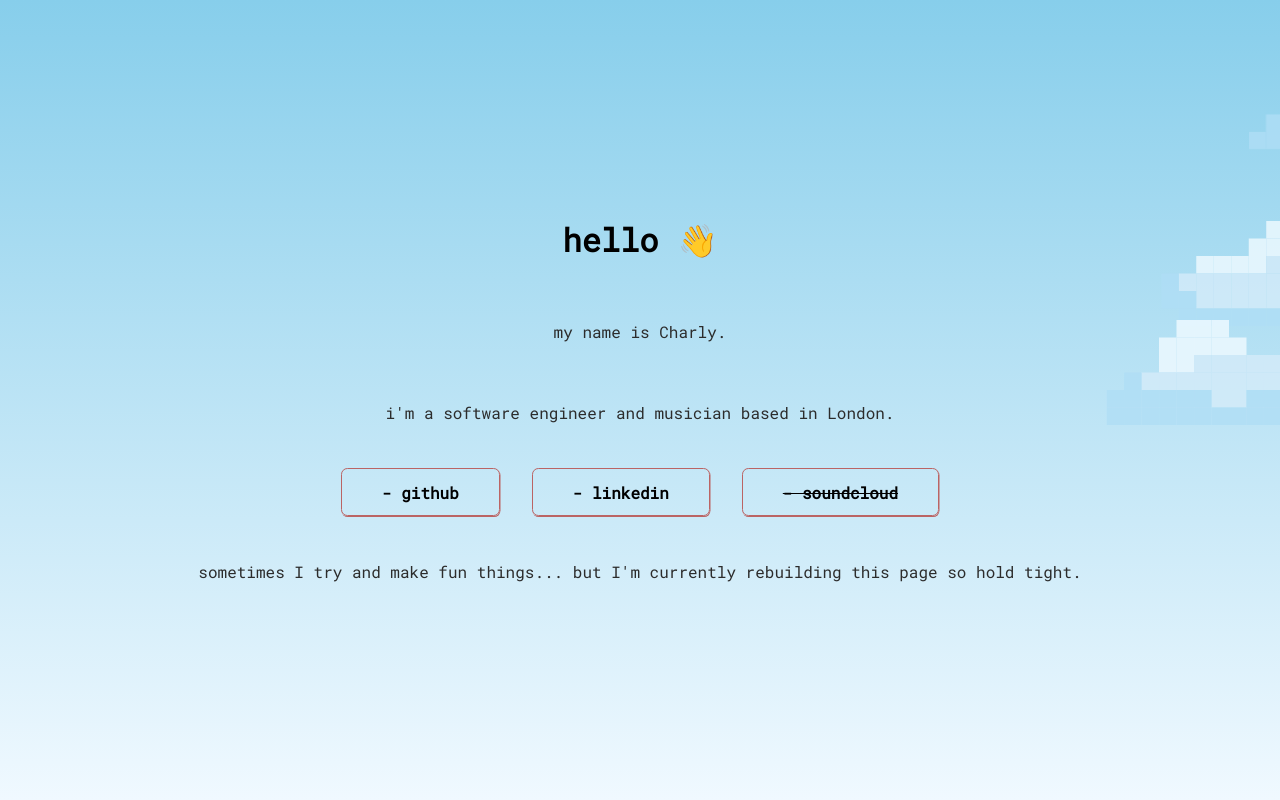
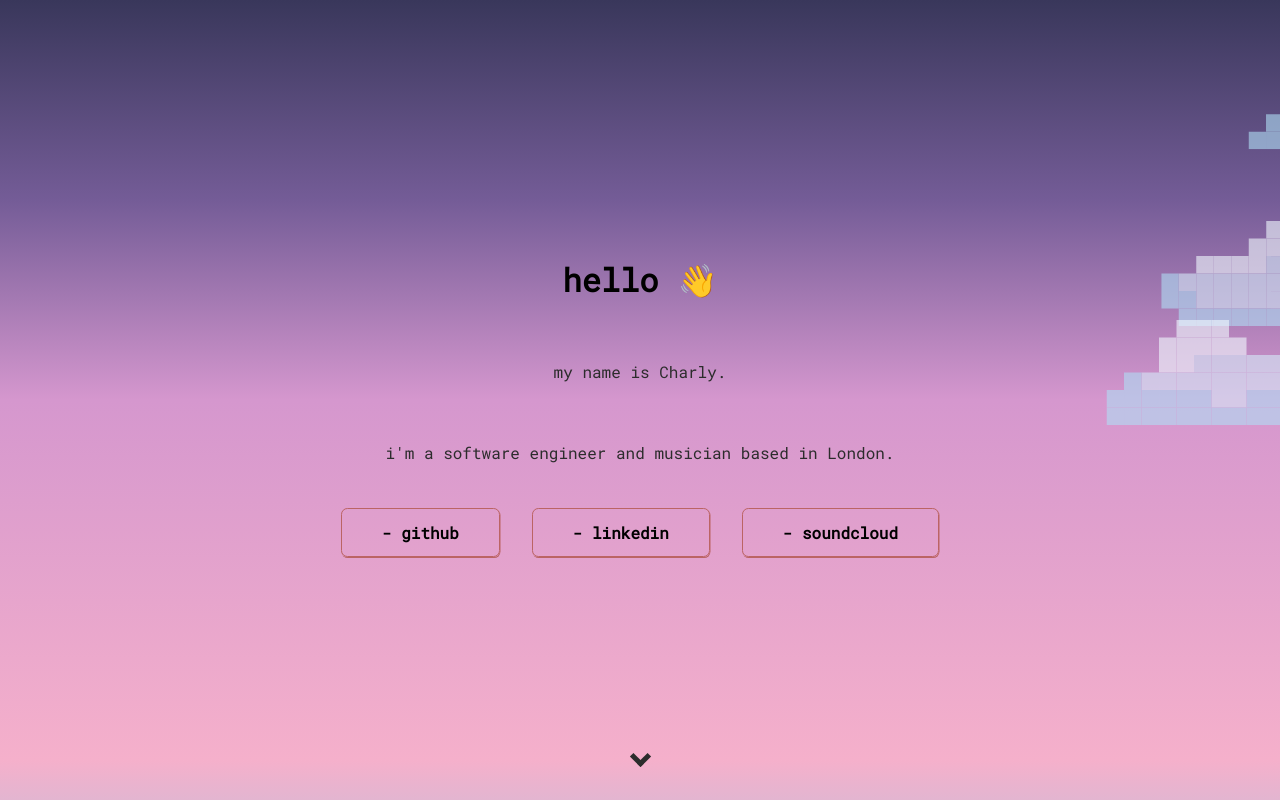
Before and after one commit to charlyflynn/charlyflynn.github.io, a SvelteKit app: page / in a window 1280 px wide. Shown: the top 800 px of the page. Built offline with nearby package versions, Linux system fonts and the light colour scheme.

Commit message:
create multi page scrolling layout

```diff
--- /dev/null
+++ b/src/routes/+layout.svelte
@@ -0,0 +1,28 @@
+<svelte:head>
+	<link href="https://fonts.googleapis.com/css?family=Roboto+Mono" rel="stylesheet" />
+</svelte:head>
+
+<slot />
+
+<style>
+	:root {
+		font-family: 'Roboto Mono', monospace;
+		--main-bg-color: #f0f9ff;
+		--accent-color: #bb6464;
+		--highlight-color: #cdb699;
+		--text-color: #2c2c2c;
+
+		overflow-y: overlay;
+		scroll-snap-type: y proximity;
+		scroll-behavior: smooth;
+
+		background: linear-gradient(
+			#39375b 0vh,
+			#745c97 25vh,
+			#d597ce 50vh,
+			#f5b0cb 95vh,
+			skyblue 125vh,
+			var(--main-bg-color) 200vh
+		);
+	}
+</style>
--- a/src/routes/+page.svelte
+++ b/src/routes/+page.svelte
@@ -2,46 +2,55 @@
 	import Clouds from './Clouds.svelte';
 </script>
 
-<svelte:head>
-	<link href="https://fonts.googleapis.com/css?family=Roboto+Mono" rel="stylesheet" />
-</svelte:head>
-
-<div class="hello">
+<div class="hello page" id="hello">
 	<Clouds />
 	<h1>hello &#x1F44B;</h1>
 	<p>my name is Charly.</p>
 	<p>i'm a software engineer and musician based in London.</p>
 	<div class="nav-container">
-		<a href="https://github.com/charlyflynn" target="_blank" rel="noreferrer">- github</a>
-		<a href="https://www.linkedin.com/in/flynnch" target="_blank" rel="noreferrer"> - linkedin </a>
-		<a href="/" class="disabled" rel="noreferrer">- soundcloud</a>
+		<a class="link" href="https://github.com/charlyflynn" target="_blank" rel="noreferrer"
+			>- github</a
+		>
+		<a class="link" href="https://www.linkedin.com/in/flynnch" target="_blank" rel="noreferrer">
+			- linkedin
+		</a>
+		<a href="/" class="disabled link" rel="noreferrer">- soundcloud</a>
 	</div>
+	<a class="navbtn next" href="#projects"><div class="down arrow" /></a>
+</div>
+<div class="projects page" id="projects">
+	<a class="navbtn prev" href="#hello"><div class="up arrow" /></a>
+	<Clouds />
+	<h1>projects</h1>
 	<p>
 		sometimes I try and make fun things... but I'm currently rebuilding this page so hold tight.
 	</p>
 </div>
 
 <style>
-	:root {
-		--main-bg-color: #f0f9ff;
-		--accent-color: #bb6464;
-		--highlight-color: #cdb699;
-		--text-color: #2c2c2c;
-	}
-
-	:root {
-		font-family: 'Roboto Mono', monospace;
-		background: linear-gradient(skyblue, var(--main-bg-color));
-	}
 	p {
 		margin: 30px;
 		color: var(--text-color);
 		text-align: center;
 	}
 
-	.hello {
+	.page {
 		width: 100vw;
 		height: 100vh;
+		scroll-snap-align: start;
+		padding: 30px 0;
+		box-sizing: border-box;
+		position: relative;
+	}
+
+	.hello {
+		display: flex;
+		flex-direction: column;
+		justify-content: center;
+		align-items: center;
+	}
+
+	.projects {
 		display: flex;
 		flex-direction: column;
 		justify-content: center;
@@ -67,7 +76,7 @@
 		}
 	}
 
-	a {
+	.link {
 		padding: 0.8em 2.5em;
 		align-self: center;
 		text-decoration: none;
@@ -79,8 +88,38 @@
 		border-radius: 0.4em;
 	}
 
-	a.disabled {
+	.link:disabled {
 		cursor: not-allowed;
 		text-decoration: line-through;
 	}
+
+	.navbtn {
+		cursor: pointer;
+		position: absolute;
+	}
+
+	.prev {
+		top: 2em;
+	}
+
+	.next {
+		bottom: 2em;
+	}
+
+	.arrow {
+		border: solid var(--text-color);
+		border-width: 0 5px 5px 0;
+		display: inline-block;
+		padding: 5px;
+		background: transparent;
+	}
+	.up {
+		transform: rotate(-135deg);
+		-webkit-transform: rotate(-135deg);
+	}
+
+	.down {
+		transform: rotate(45deg);
+		-webkit-transform: rotate(45deg);
+	}
 </style>
--- a/src/routes/Clouds.svelte
+++ b/src/routes/Clouds.svelte
@@ -51,7 +51,7 @@
 
 	.cloud {
 		position: absolute;
-		opacity: 0.8;
+		opacity: 0.6;
 	}
 
 	@keyframes scroll {
@@ -63,9 +63,10 @@
 		}
 	}
 	.container {
-		position: fixed;
+		position: absolute;
 		height: 100vh;
 		width: 100vw;
+		overflow: hidden;
 		z-index: -1;
 	}
 </style>
```
